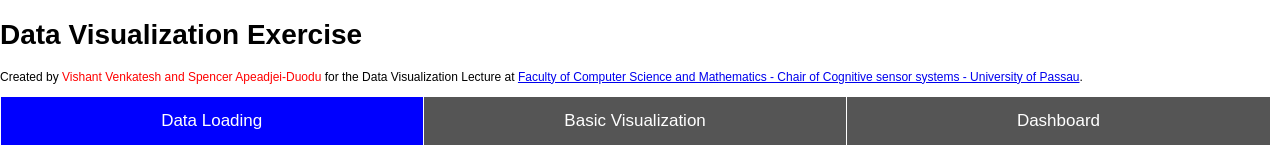
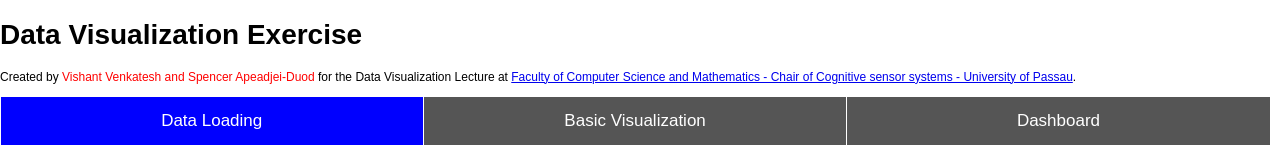
Before and after one commit to venkat0400/DataVisualizationCoursework, a plain HTML site: page index.html in a window 1280 px wide. Shown: the top 160 px of the page. Drawn offline with nearby package versions, Linux system fonts and the light colour scheme.

Commit message:
small change

```diff
--- a/index.html
+++ b/index.html
@@ -39,7 +39,7 @@
 
 <!-- credits -->
 <div id="credits">
-    Created by <span class="instructions">Vishant Venkatesh and Spencer Apeadjei-Duodu</span>
+    Created by <span class="instructions">Vishant Venkatesh and Spencer Apeadjei-Duod</span>
     for the Data Visualization Lecture at <a href="https://www.fim.uni-passau.de/digitale-bildverarbeitung"> Faculty of Computer
     Science and Mathematics - Chair of Cognitive sensor systems - University of Passau</a>.
 </div>
```
